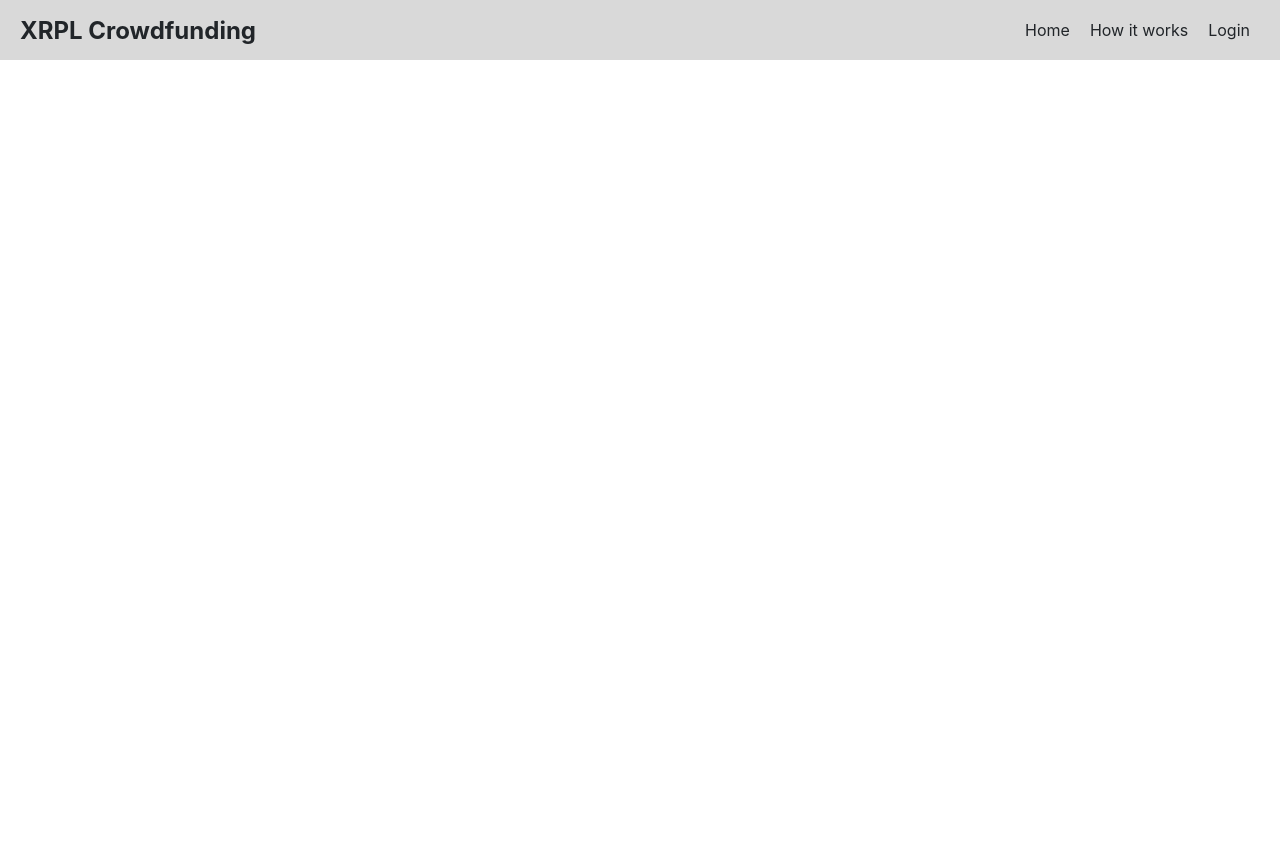
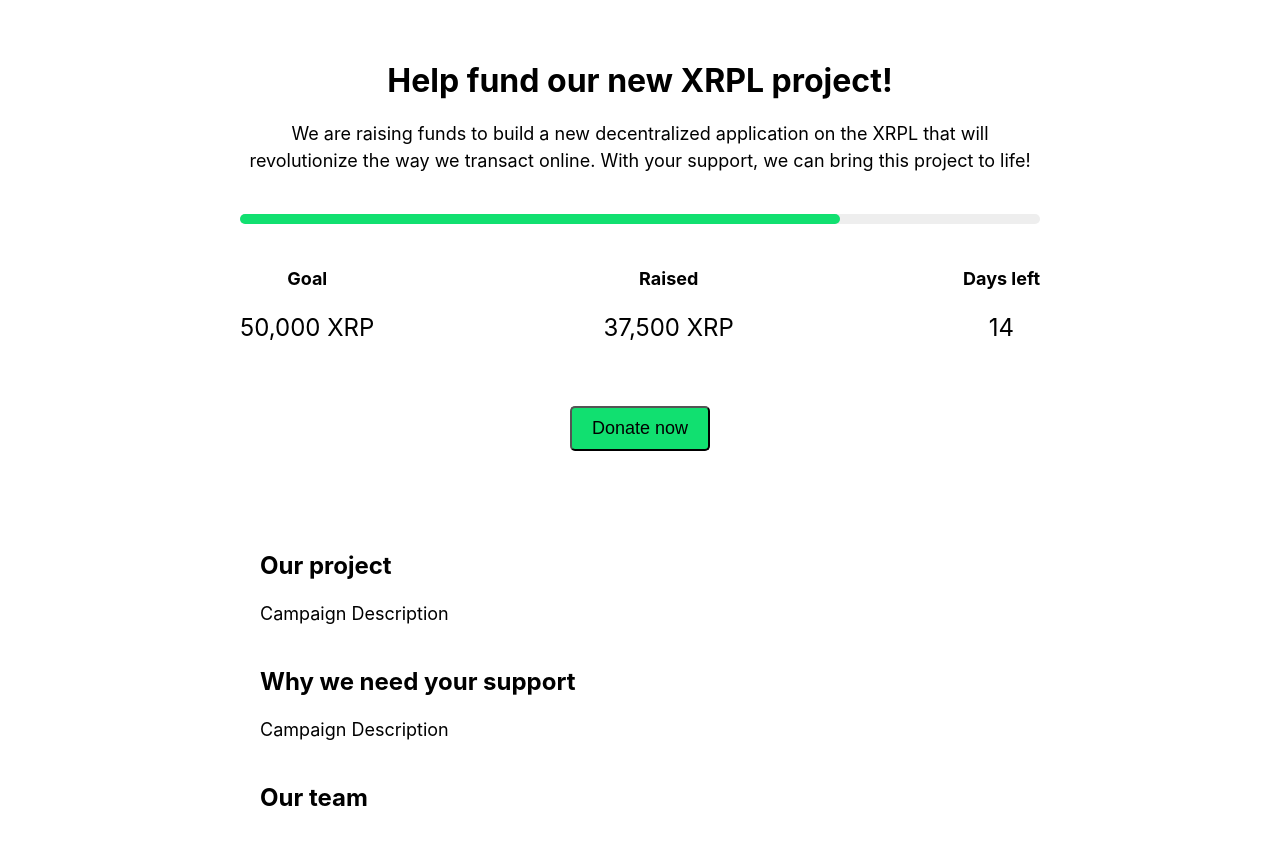
Before and after one commit to mathieudupontr/XRPL-Crowdfunding, a React (Create React App) app in the folder xrpl_crowdfunding/: page / in a window 1280 px wide. Shown: the top 844 px of the page. Before the commit the page ends 800 px from the top, so only its background shows below. Built offline with nearby package versions, Linux system fonts and the light colour scheme.

Commit message:
campaign

```diff
--- a/xrpl_crowdfunding/src/App.js
+++ b/xrpl_crowdfunding/src/App.js
@@ -1,7 +1,10 @@
 import Navbar from "./Navbar";
+import CampaignPage from './CampaignPage';
 
 function App() {
-  return <Navbar />
+  return (
+  <CampaignPage />
+  );
 }
 
 export default App
--- a/xrpl_crowdfunding/src/campaign_page.css
+++ b/xrpl_crowdfunding/src/CampaignPage.css
@@ -29,7 +29,7 @@
 
   .campaign-progress-bar {
     height: 100%;
-    background-color: #008CBA;
+    background-color: #11E070;
     border-radius: 5px;
   }
 
@@ -54,9 +54,9 @@
   }
 
   .campaign-donate-button {
-    background-color: #008CBA;
-    color: #fff;
-    border: none;
+    background-color: #11E070;
+    color: #000000;
+    border: yes;
     padding: 10px 20px;
     border-radius: 5px;
     cursor: pointer;
@@ -65,7 +65,7 @@
   }
 
   .campaign-donate-button:hover {
-    background-color: #006B8F;
+    background-color: #11E070;
   }
 
   .campaign-body {
--- a/xrpl_crowdfunding/src/campaign_page.js
+++ b/xrpl_crowdfunding/src/CampaignPage.js
@@ -1,5 +1,5 @@
 import React from 'react';
-import './campaign_page.css';
+import './CampaignPage.css';
 
 function CampaignPage() {
   return (
@@ -13,11 +13,11 @@ function CampaignPage() {
         <div className="campaign-stats">
           <div className="campaign-stat">
             <h4 className="campaign-stat-label">Goal</h4>
-            <p className="campaign-stat-value">$50,000</p>
+            <p className="campaign-stat-value">50,000 XRP</p>
           </div>
           <div className="campaign-stat">
             <h4 className="campaign-stat-label">Raised</h4>
-            <p className="campaign-stat-value">$37,500</p>
+            <p className="campaign-stat-value">37,500 XRP</p>
           </div>
           <div className="campaign-stat">
             <h4 className="campaign-stat-label">Days left</h4>
@@ -28,9 +28,9 @@ function CampaignPage() {
       </div>
       <div className="campaign-body">
         <h2 className="campaign-section-title">Our project</h2>
-        <p className="campaign-section-description">Lorem ipsum dolor sit amet, consectetur adipiscing elit. Aliquam pulvinar lacus eget elit fermentum, vel sollicitudin orci commodo. Sed in ante quis ex aliquam rhoncus. Nam id massa id nibh gravida mollis. Nullam quis lectus metus. Fusce non sapien non odio feugiat venenatis. Donec vitae nisl auctor, interdum velit eu, pellentesque mi. Curabitur sit amet nisl eu felis tincidunt hendrerit. Nullam ornare varius arcu, vel interdum tellus consectetur ac. Donec venenatis tellus eu nulla semper ullamcorper.</p>
+        <p className="campaign-section-description">Campaign Description</p>
         <h2 className="campaign-section-title">Why we need your support</h2>
-        <p className="campaign-section-description">Suspendisse sagittis, metus nec pharetra maximus, orci eros gravida odio, a aliquet risus quam at risus. Integer vel lacinia massa, vitae consectetur turpis. Sed elementum sodales enim, vitae pellentesque arcu accumsan at. Aliquam erat volutpat. Nunc commodo bibendum mi a ultrices. Aliquam consequat leo eu sagittis aliquam. Donec hendrerit dolor vel suscipit ultricies. Phasellus hendrerit, magna quis pharetra facilisis, justo nibh bibendum mi, eu hendrerit ante orci sed turpis. Nulla facilisi. Aliquam ac velit euismod, ornare ipsum ut, viverra odio. Sed sed erat luctus, congue elit sed, pharetra odio.</p>
+        <p className="campaign-section-description">Campaign Description</p>
         <h2 className="campaign-section-title">Our team</h2>
         <div className="campaign-team">
           <div className="campaign-team-member">
```
